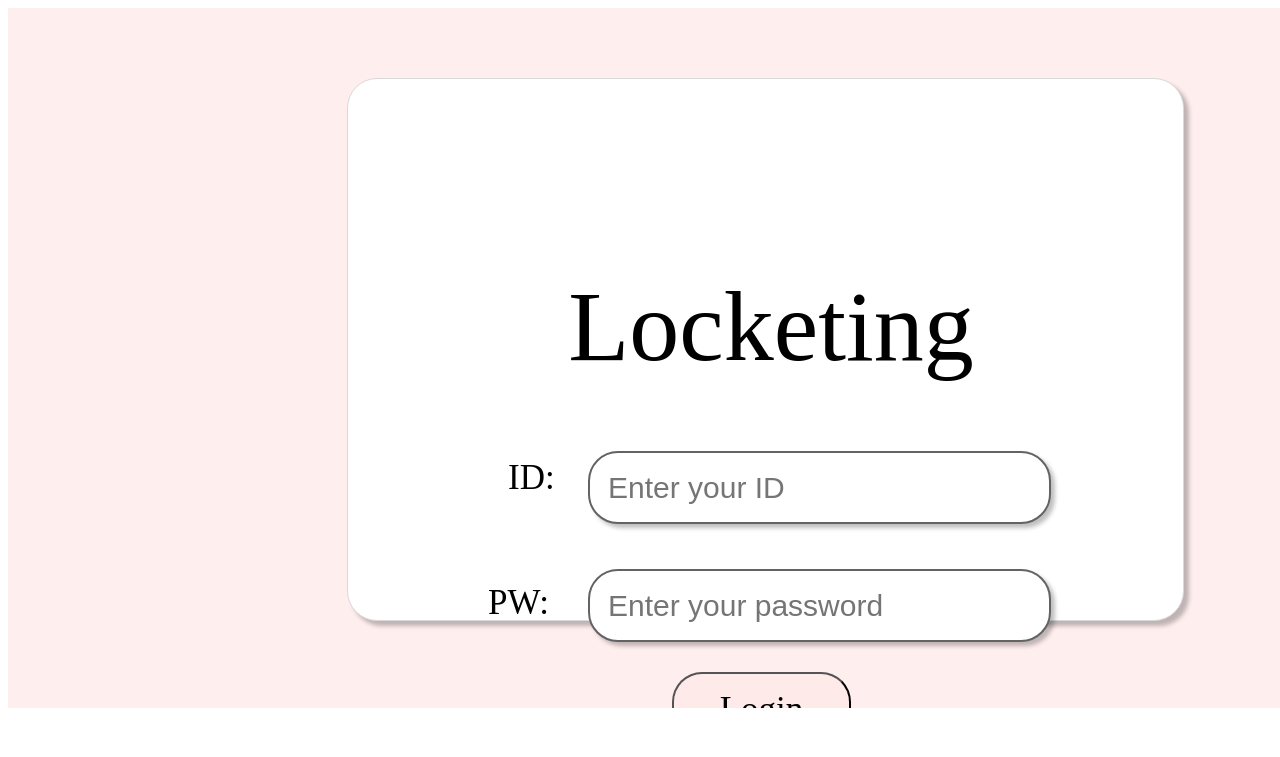
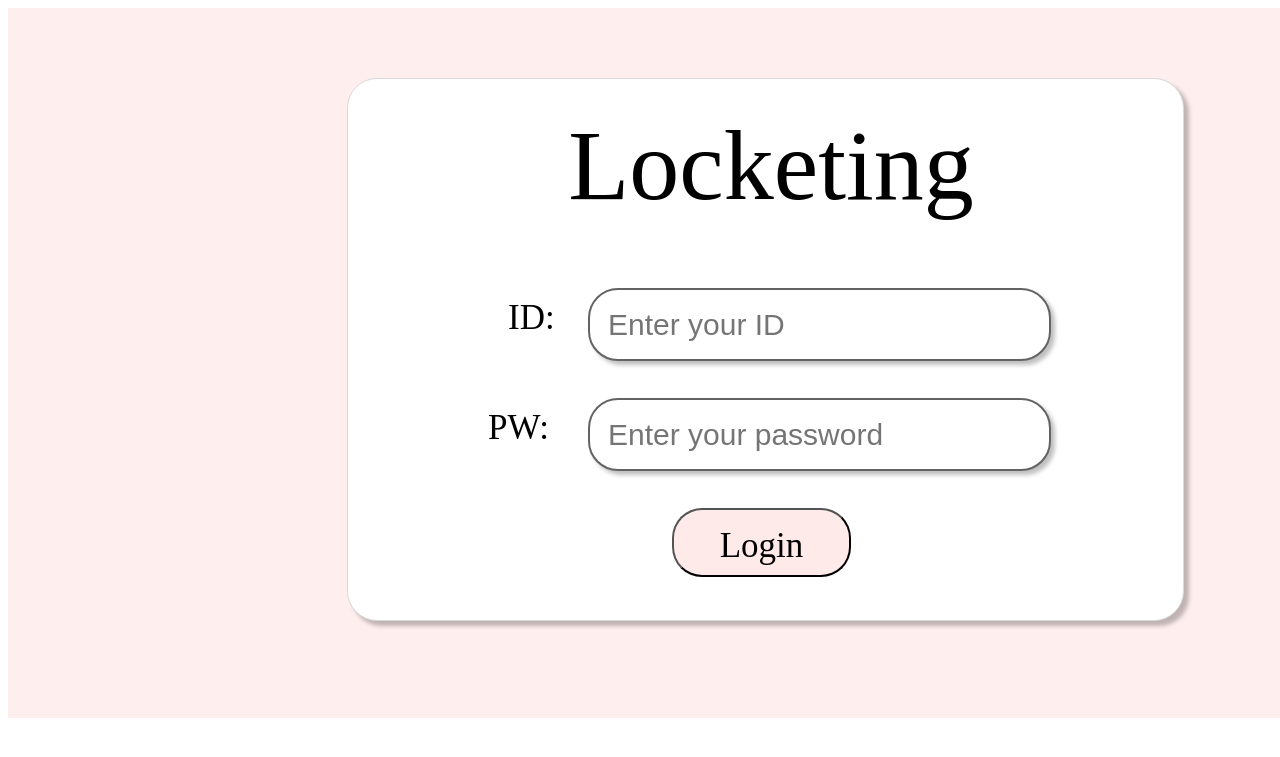
Before and after one commit to Gayeon07/locker_management, a Django app: page / in a window 1280 px wide; the page is wider, and only the part inside the window is pictured. Shown: the top 757 px of that part. Run offline with Django 5.2, Linux system fonts and the light colour scheme.

Commit message:
login page design change

```diff
--- a/lockers/templates/lockers/login.html
+++ b/lockers/templates/lockers/login.html
@@ -7,7 +7,7 @@
             overflow: hidden;
             background-color: rgba(255, 238, 238, 1);
             width: 1518px;
-            height: 700px;
+            height: 710px;
             position: absolute;
         }
         .e1_10 {
@@ -27,7 +27,7 @@
             height: 137px;
             position: absolute;
             left: 459px;
-            top: 261px;
+            top: 100px;
             font-family: 'DNF Bit Bit v2';
             text-align: center;
             font-size: 100px;
@@ -46,11 +46,11 @@
             box-sizing: border-box;
         }
         .e1_26 {
-            top: 443px;
+            top: 280px;
             left: 580px;
         }
         .e1_28 {
-            top: 561px;
+            top: 390px;
             left: 580px;
         }
         .e1_29, .e1_30 {
@@ -63,11 +63,11 @@
         }
         .e1_29 {
             left: 500px;
-            top: 450px;
+            top: 290px;
         }
         .e1_30 {
             left: 480px;
-            top: 575px;
+            top: 400px;
         }
         .e51_11290 {
             box-shadow: 4px 4px 4px rgba(0, 0, 0, 0.25);
@@ -89,7 +89,7 @@
             font-size: 35px;
             font-weight: 300;
             position: absolute;
-            top: 664px;
+            top: 500px;
             left: 664px;
             line-height: 69px;
             cursor: pointer;
@@ -112,11 +112,11 @@
             z-index: 10;
         }
         .input-field_1 {
-            top: 443px;
+            top: 280px;
             left: 580px;
         }
         .input-field_2 {
-            top: 561px;
+            top: 390px;
             left: 580px;
         }
     </style>
```
